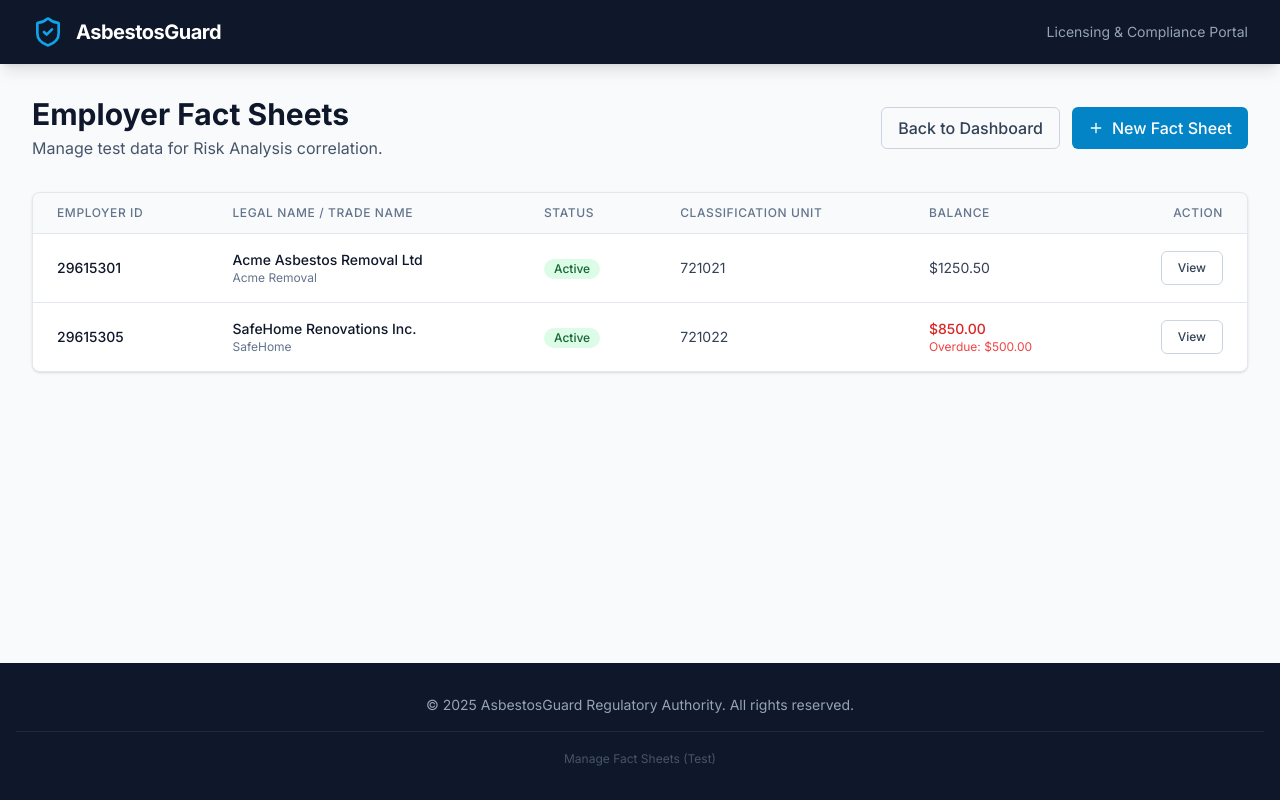
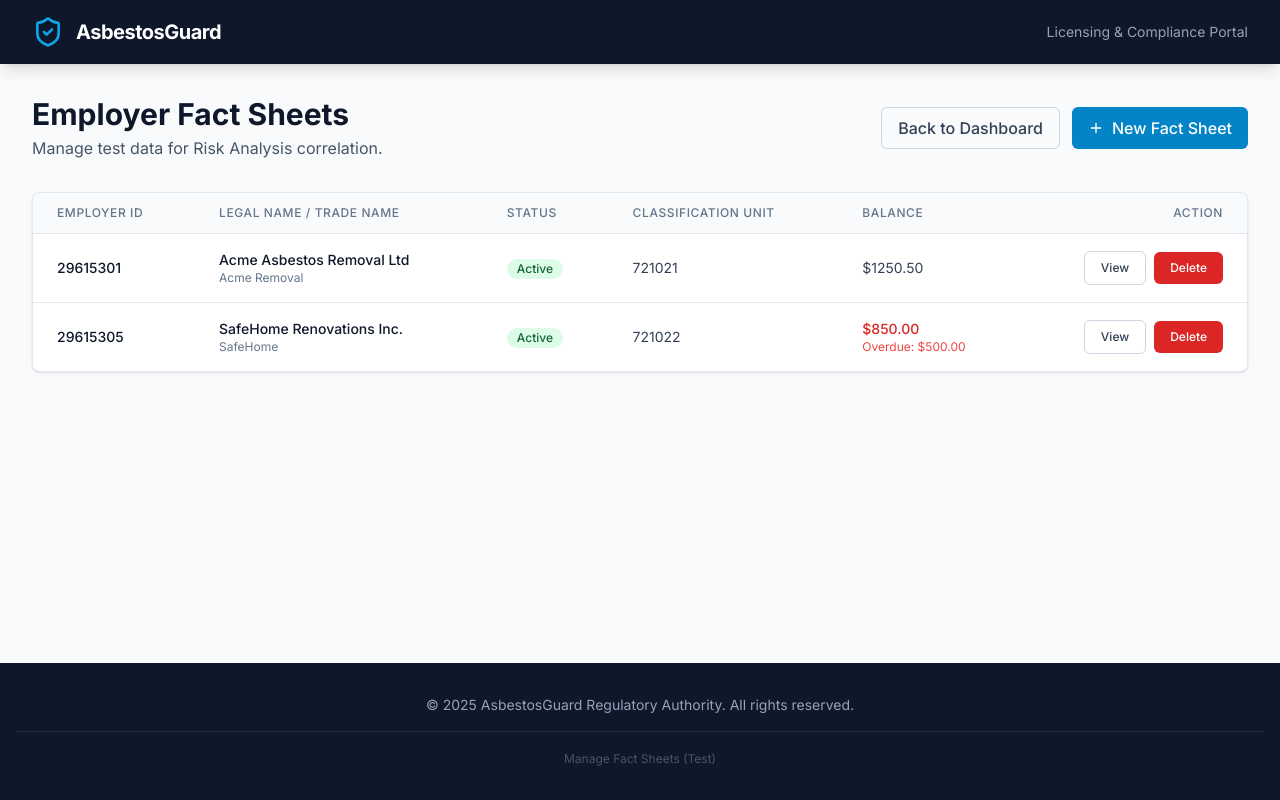
Before and after one commit to StewartRogers/AsbestosGuard, a React (Vite) app: page / in a window 1280 px wide. Both pictures are taken after a click on the button "Manage Fact Sheets (Test)". Built offline with nearby package versions, Linux system fonts and the light colour scheme.

Commit message:
fixed some issues and included some debugging with match application to EFS

```diff
--- a/App.tsx
+++ b/App.tsx
@@ -201,6 +201,10 @@ export default function App() {
     handleNavigate('ADMIN_FACT_SHEETS');
   };
 
+  const handleDeleteFactSheet = (id: string) => {
+    setFactSheets(prev => prev.filter(fs => fs.id !== id));
+  };
+
   const handleDataImport = (data: { applications: LicenseApplication[], factSheets: EmployerFactSheet[] }) => {
     if (data.applications) setApplications(data.applications);
     if (data.factSheets) setFactSheets(data.factSheets);
@@ -253,6 +257,7 @@ export default function App() {
           factSheets={factSheets}
           onNewClick={() => handleNavigate('ADMIN_FACT_SHEET_NEW')}
           onBack={() => handleNavigate('ADMIN_DASHBOARD')}
+          onDelete={handleDeleteFactSheet}
         />;
       case 'ADMIN_FACT_SHEET_NEW':
         return <FactSheetForm
--- a/pages/Admin/ApplicationReview.tsx
+++ b/pages/Admin/ApplicationReview.tsx
@@ -20,12 +20,17 @@ const ApplicationReview: React.FC<ApplicationReviewProps> = ({ application, fact
   const [adminNotes, setAdminNotes] = useState(application.adminNotes || '');
   const [showDebug, setShowDebug] = useState(false);
 
-  // Attempt to link application to a Fact Sheet by Account Number (Preferred) or Company Name
+  // Attempt to link application to a Fact Sheet by Account Number only
   const matchedFactSheet = factSheets.find(
-    fs => (application.wizardData?.firmAccountNumber && fs.employerId === application.wizardData.firmAccountNumber) ||
-          fs.employerLegalName.toLowerCase() === application.companyName.toLowerCase() ||
-          (application.wizardData?.firmTradeName && fs.employerTradeName.toLowerCase() === application.wizardData.firmTradeName.toLowerCase())
+    fs => application.wizardData?.firmAccountNumber && fs.employerId === application.wizardData.firmAccountNumber
   );
+
+  // Debug: Log factSheets and matching details
+  console.log('ApplicationReview: factSheets count:', factSheets.length);
+  console.log('ApplicationReview: application.companyName:', application.companyName);
+  console.log('ApplicationReview: application.wizardData?.firmAccountNumber:', application.wizardData?.firmAccountNumber);
+  console.log('ApplicationReview: application.wizardData?.firmTradeName:', application.wizardData?.firmTradeName);
+  console.log('ApplicationReview: matchedFactSheet:', matchedFactSheet ? 'Found' : 'Not Found', matchedFactSheet);
 
   // Parse existing analysis if available on load
   useEffect(() => {
--- a/pages/Admin/FactSheetList.tsx
+++ b/pages/Admin/FactSheetList.tsx
@@ -9,9 +9,10 @@ interface FactSheetListProps {
   factSheets: EmployerFactSheet[];
   onNewClick: () => void;
   onBack: () => void;
+  onDelete?: (id: string) => void; // Add optional delete handler
 }
 
-const FactSheetList: React.FC<FactSheetListProps> = ({ factSheets, onNewClick, onBack }) => {
+const FactSheetList: React.FC<FactSheetListProps> = ({ factSheets, onNewClick, onBack, onDelete }) => {
   return (
     <div className="max-w-7xl mx-auto px-4 py-8 sm:px-6 lg:px-8">
       <div className="flex justify-between items-center mb-8">
@@ -78,11 +79,24 @@ const FactSheetList: React.FC<FactSheetListProps> = ({ factSheets, onNewClick, o
                             <td className="px-6 py-4 whitespace-nowrap text-right text-sm font-medium">
                                 <Button
                                 variant="outline"
-                                className="text-xs px-2 py-1 h-auto"
+                                className="text-xs px-2 py-1 h-auto mr-2"
                                 onClick={() => alert(`Viewing details for ${sheet.employerLegalName}`)}
                                 >
                                 View
                                 </Button>
+                                {onDelete && (
+                                    <Button
+                                        variant="danger"
+                                        className="text-xs px-2 py-1 h-auto"
+                                        onClick={() => {
+                                            if (window.confirm(`Delete Fact Sheet for ${sheet.employerLegalName}?`)) {
+                                                onDelete(sheet.id);
+                                            }
+                                        }}
+                                    >
+                                        Delete
+                                    </Button>
+                                )}
                             </td>
                         </tr>
                     ))}
--- a/pages/Employer/NewApplicationForm.tsx
+++ b/pages/Employer/NewApplicationForm.tsx
@@ -284,11 +284,16 @@ const NewApplicationForm: React.FC<NewApplicationFormProps> = ({ onSubmit, onCan
     };
 
     try {
-        // Attempt to find matching Fact Sheet for Analysis Context
+        // Attempt to find matching Fact Sheet for Analysis Context (by Account Number only)
         const matchedFactSheet = factSheets.find(
-          fs => fs.employerId === data.firmAccountNumber ||
-                fs.employerLegalName.toLowerCase() === data.firmLegalName.toLowerCase()
+          fs => fs.employerId === data.firmAccountNumber
         );
+
+        // Debug: Log factSheets and matching details
+        console.log('NewApplicationForm: factSheets count:', factSheets.length);
+        console.log('NewApplicationForm: data.firmAccountNumber:', data.firmAccountNumber);
+        console.log('NewApplicationForm: data.firmLegalName:', data.firmLegalName);
+        console.log('NewApplicationForm: matchedFactSheet:', matchedFactSheet ? 'Found' : 'Not Found', matchedFactSheet);
 
         // Run AI Analysis before submitting
         const analysis = await analyzeApplication(newApp, matchedFactSheet);
--- a/services/geminiService.ts
+++ b/services/geminiService.ts
@@ -95,6 +95,15 @@ export const analyzeApplication = async (
   const factSheetContext = factSheet
     ? JSON.stringify(factSheet, null, 2)
     : "NO MATCHING EMPLOYER FACT SHEET FOUND IN INTERNAL DATABASE.";
+
+  // Debug: Log the factSheet and context sent to AI
+  console.log('geminiService: factSheet provided:', !!factSheet);
+  if (factSheet) {
+    console.log('geminiService: factSheet.employerId:', factSheet.employerId);
+    console.log('geminiService: factSheet.employerLegalName:', factSheet.employerLegalName);
+    console.log('geminiService: factSheet.employerTradeName:', factSheet.employerTradeName);
+  }
+  console.log('geminiService: factSheetContext preview:', factSheetContext.substring(0, 200) + '...');
 
   const prompt = `
     You are an expert Regulatory Risk Analysis Engine for WorkSafeBC (Asbestos Licensing).
```
